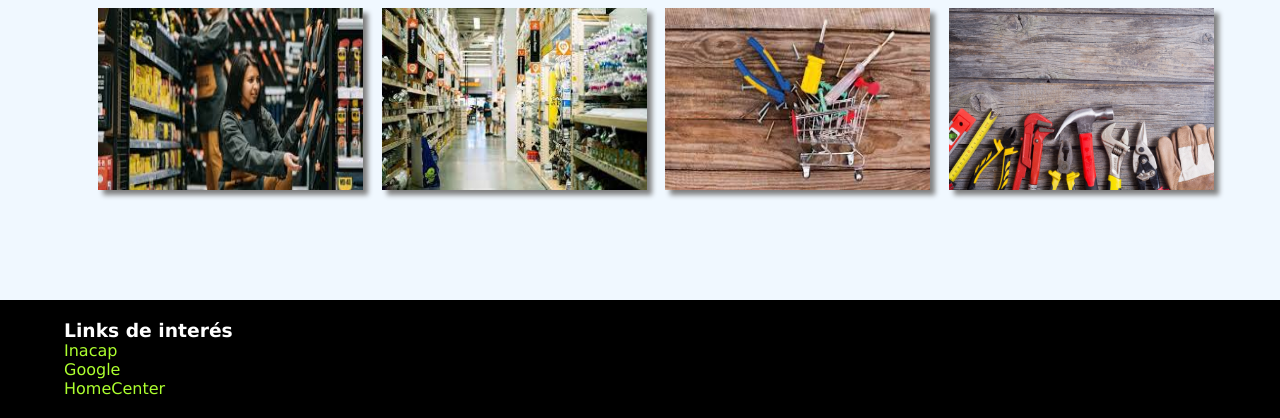
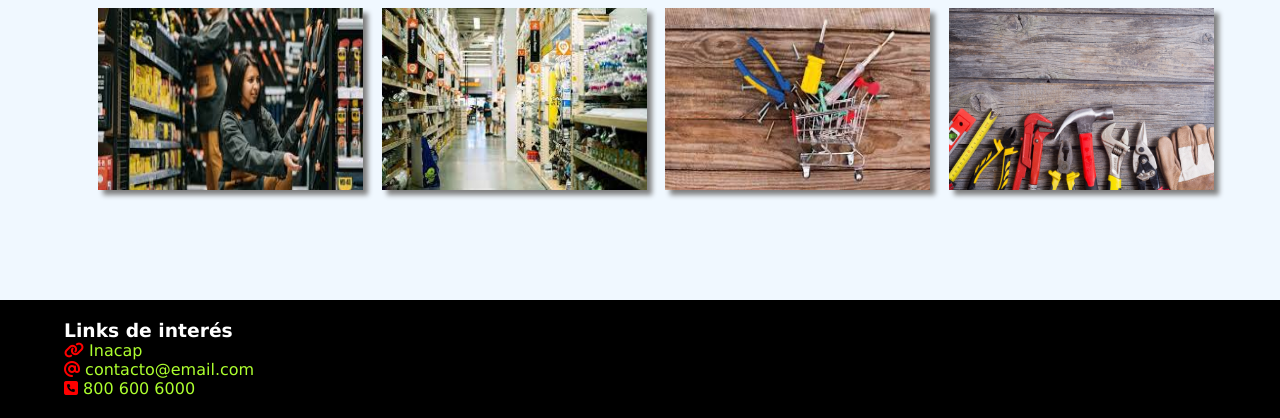
Before and after one commit to EnsoG/05-04, a plain HTML site: page index.html in a window 1280 px wide. Shown: the part 2018-2436 px from the top of the page. Drawn offline with Linux system fonts and the light colour scheme.

Commit message:
modificación footer

```diff
--- a/estilo.css
+++ b/estilo.css
@@ -140,4 +140,7 @@ nav li a:hover{
     color: greenyellow;
     text-decoration: none;
 }
+.footer i{
+    color:red;
+}
 /* fin footer */
--- a/index.html
+++ b/index.html
@@ -77,9 +77,9 @@
         <div class="footer">
             <h3>Links de interés</h3>
             <ul>
-                <li><a href="">Inacap</a></li>
-                <li><a href="">Google</a></li>
-                <li><a href="">HomeCenter</a></li>
+                <li><a href="https:\\www.inacap.cl" target="_blank"><i class="fa-solid fa-link"></i> Inacap</a></li>
+                <li><a href="mailto:contacto@email.com"><i class="fa-solid fa-at"></i> contacto@email.com</a></li>
+                <li><a href="tel:8006006000"><i class="fa-solid fa-square-phone"></i> 800 600 6000</a></li>
             </ul>
         </div>
     </footer>
```
